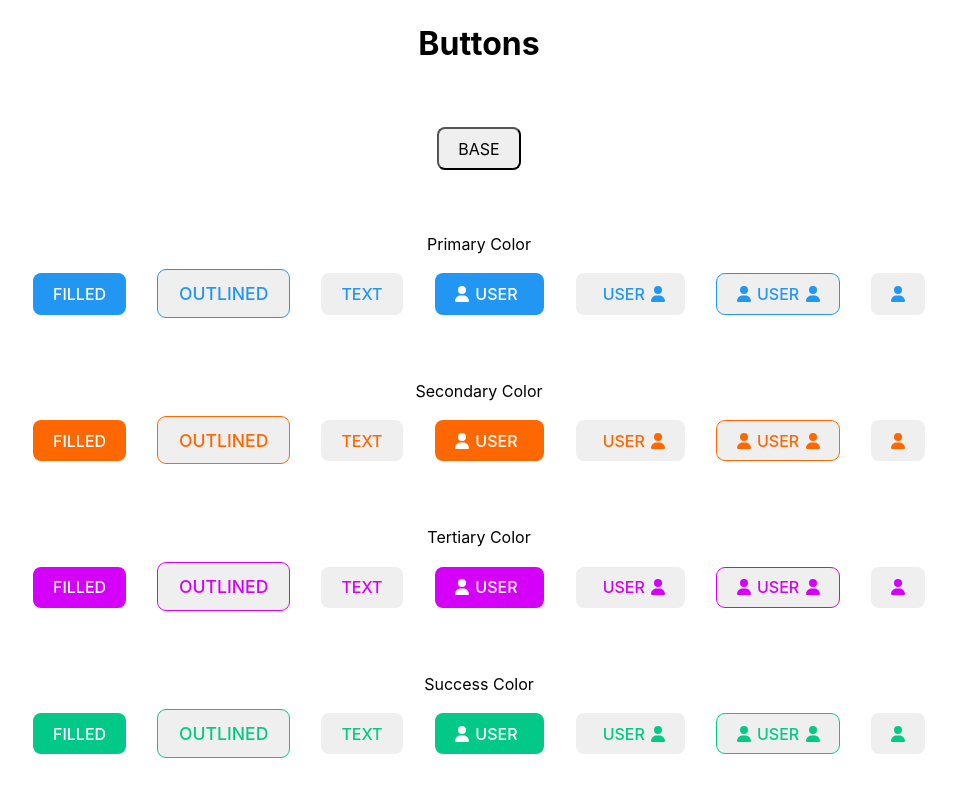
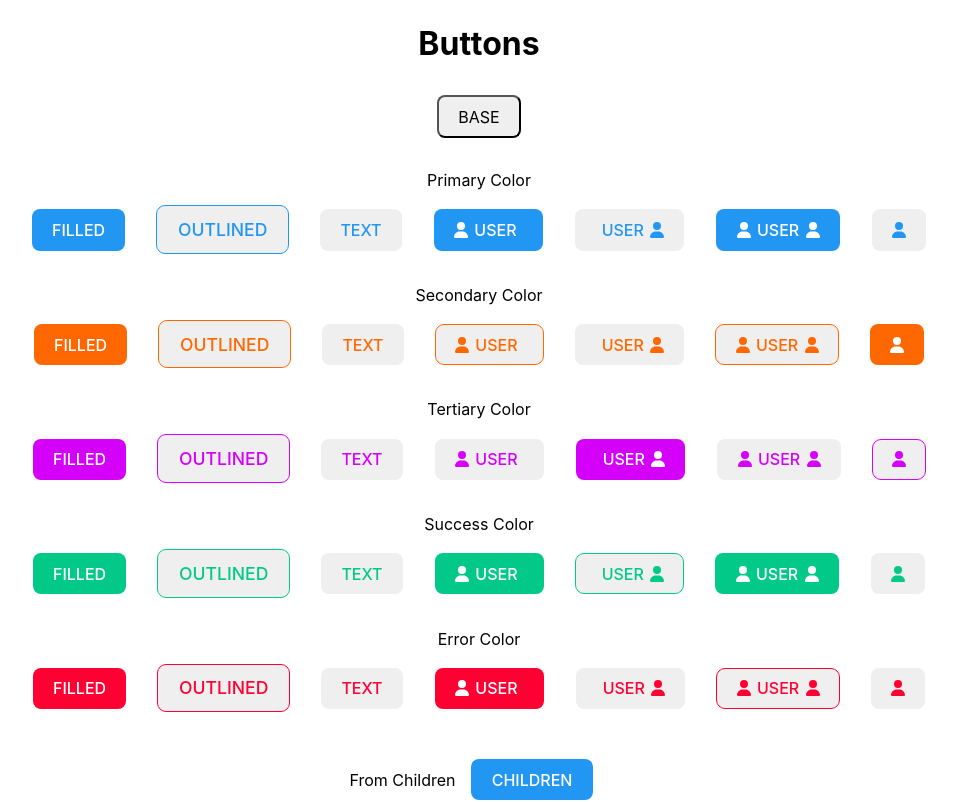
Before and after one commit to FeNriR0077/generic_buttons, a React (Vite) app: page / in a window 1280 px wide. Shown: the top 802 px of the page, without its empty margins (161-1118 px from the left). Built offline with nearby package versions, Linux system fonts and the light colour scheme.

Commit message:
feat: completed button component

```diff
--- a/src/App.jsx
+++ b/src/App.jsx
@@ -44,7 +44,7 @@ function App() {
             USER
           </Button>
 
-          <Button variant="outlined" size="md" onClick={handleClick} startIcon={<FontAwesomeIcon icon={faUser} />} endIcon={<FontAwesomeIcon icon={faUser} />}>
+          <Button variant="filled" size="md" onClick={handleClick} startIcon={<FontAwesomeIcon icon={faUser} />} endIcon={<FontAwesomeIcon icon={faUser} />}>
             USER
           </Button>
 
@@ -68,7 +68,7 @@ function App() {
             TEXT
           </Button>
 
-          <Button variant="filled" color="secondary" size="md" onClick={handleClick} startIcon={<FontAwesomeIcon icon={faUser} />} >
+          <Button variant="outlined" color="secondary" size="md" onClick={handleClick} startIcon={<FontAwesomeIcon icon={faUser} />} >
             USER
           </Button>
 
@@ -80,7 +80,7 @@ function App() {
             USER
           </Button>
 
-          <Button variant="text" color="secondary" size="md" onClick={handleClick}>
+          <Button variant="filled" color="secondary" size="md" onClick={handleClick}>
             <FontAwesomeIcon icon={faUser} />
           </Button>
         </div>
@@ -99,19 +99,19 @@ function App() {
             TEXT
           </Button>
 
-          <Button variant="filled" color="tertiary" size="md" onClick={handleClick} startIcon={<FontAwesomeIcon icon={faUser} />} >
+          <Button variant="text" color="tertiary" size="md" onClick={handleClick} startIcon={<FontAwesomeIcon icon={faUser} />} >
             USER
           </Button>
 
-          <Button variant="text" color="tertiary" size="md" onClick={handleClick} endIcon={<FontAwesomeIcon icon={faUser} />}>
+          <Button variant="filled" color="tertiary" size="md" onClick={handleClick} endIcon={<FontAwesomeIcon icon={faUser} />}>
             USER
           </Button>
 
-          <Button variant="outlined" color="tertiary" size="md" onClick={handleClick} startIcon={<FontAwesomeIcon icon={faUser} />} endIcon={<FontAwesomeIcon icon={faUser} />}>
+          <Button variant="text" color="tertiary" size="md" onClick={handleClick} startIcon={<FontAwesomeIcon icon={faUser} />} endIcon={<FontAwesomeIcon icon={faUser} />}>
             USER
           </Button>
 
-          <Button variant="text" color="tertiary" size="md" onClick={handleClick}>
+          <Button variant="outlined" color="tertiary" size="md" onClick={handleClick}>
             <FontAwesomeIcon icon={faUser} />
           </Button>
         </div>
@@ -134,11 +134,11 @@ function App() {
             USER
           </Button>
 
-          <Button variant="text" color="success" size="md" onClick={handleClick} endIcon={<FontAwesomeIcon icon={faUser} />}>
+          <Button variant="outlined" color="success" size="md" onClick={handleClick} endIcon={<FontAwesomeIcon icon={faUser} />}>
             USER
           </Button>
 
-          <Button variant="outlined" color="success" size="md" onClick={handleClick} startIcon={<FontAwesomeIcon icon={faUser} />} endIcon={<FontAwesomeIcon icon={faUser} />}>
+          <Button variant="filled" color="success" size="md" onClick={handleClick} startIcon={<FontAwesomeIcon icon={faUser} />} endIcon={<FontAwesomeIcon icon={faUser} />}>
             USER
           </Button>
 
@@ -180,8 +180,8 @@ function App() {
 
         <div className="button-container">
           From Children
-          <Button variant={"filled"} color="error" onClick={handleClick} >
-            Children
+          <Button variant={"filled"} onClick={handleClick} >
+            CHILDREN
           </Button>
         </div>
       </div>
--- a/src/index.css
+++ b/src/index.css
@@ -246,5 +246,5 @@ button {
 .button-container {
   width: 100%;
   text-align: center;
-  margin: 3rem 0 ;
+  margin: 1rem 0 ;
 }
```
